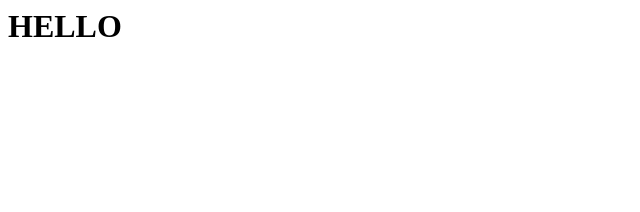
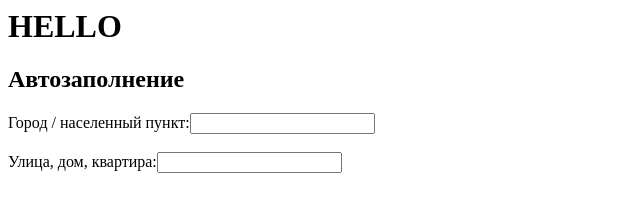
Before and after one commit to danyalazorinweb/programming_technologies.github.io, a plain HTML site: page main.html in a window 1280 px wide. Shown: the whole page, without its empty margins (0-640 px from the left). Drawn offline with Linux system fonts and the light colour scheme.

Commit message:
Update main.html

```diff
--- a/main.html
+++ b/main.html
@@ -4,5 +4,11 @@
 </head>
   <body>
     <h1>HELLO</h1>
+    <section class="container">
+  <h1>Автозаполнение</h1>
+  <label for="city">Город / населенный пункт:</label><input id="city" name="city" type="text" />
+  <br><br>
+  <label for="address">Улица, дом, квартира:</label><input id="address" name="address" type="text" />
+</section>
     <body>
 </html>
```
